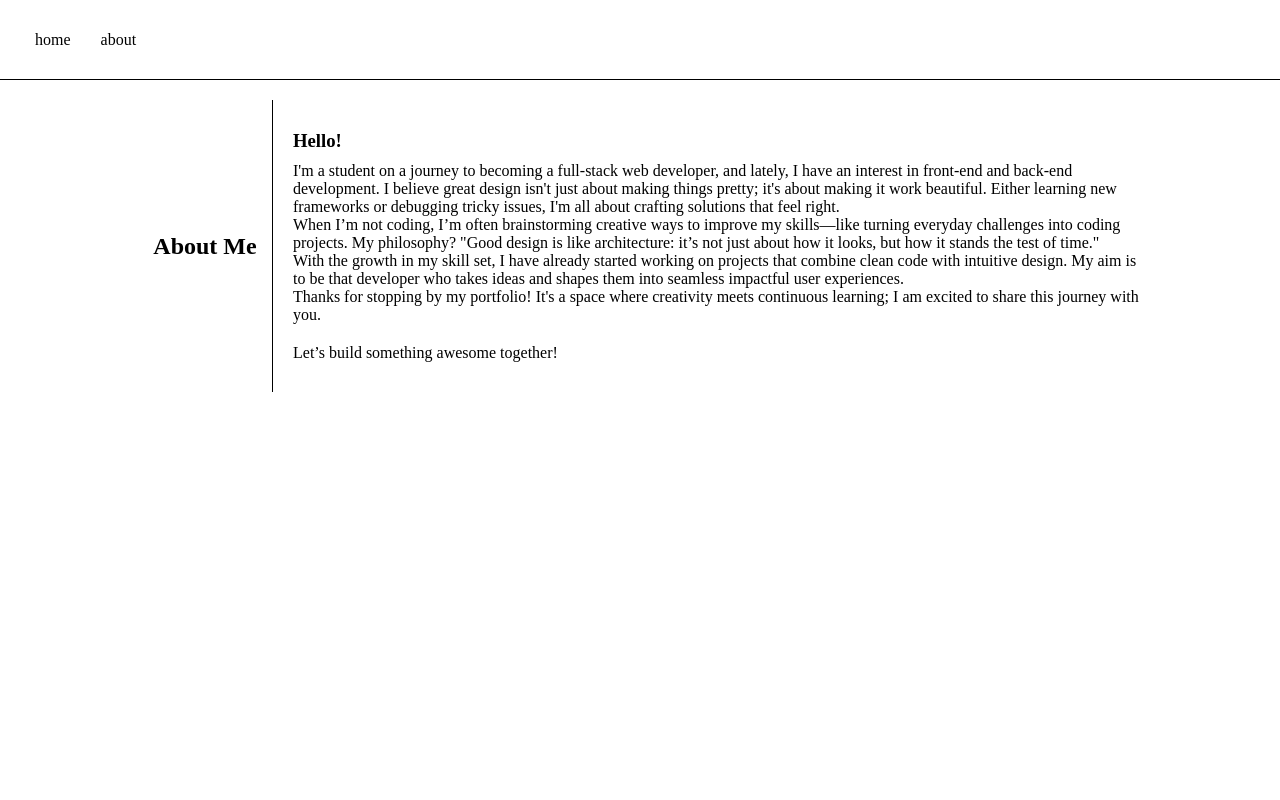
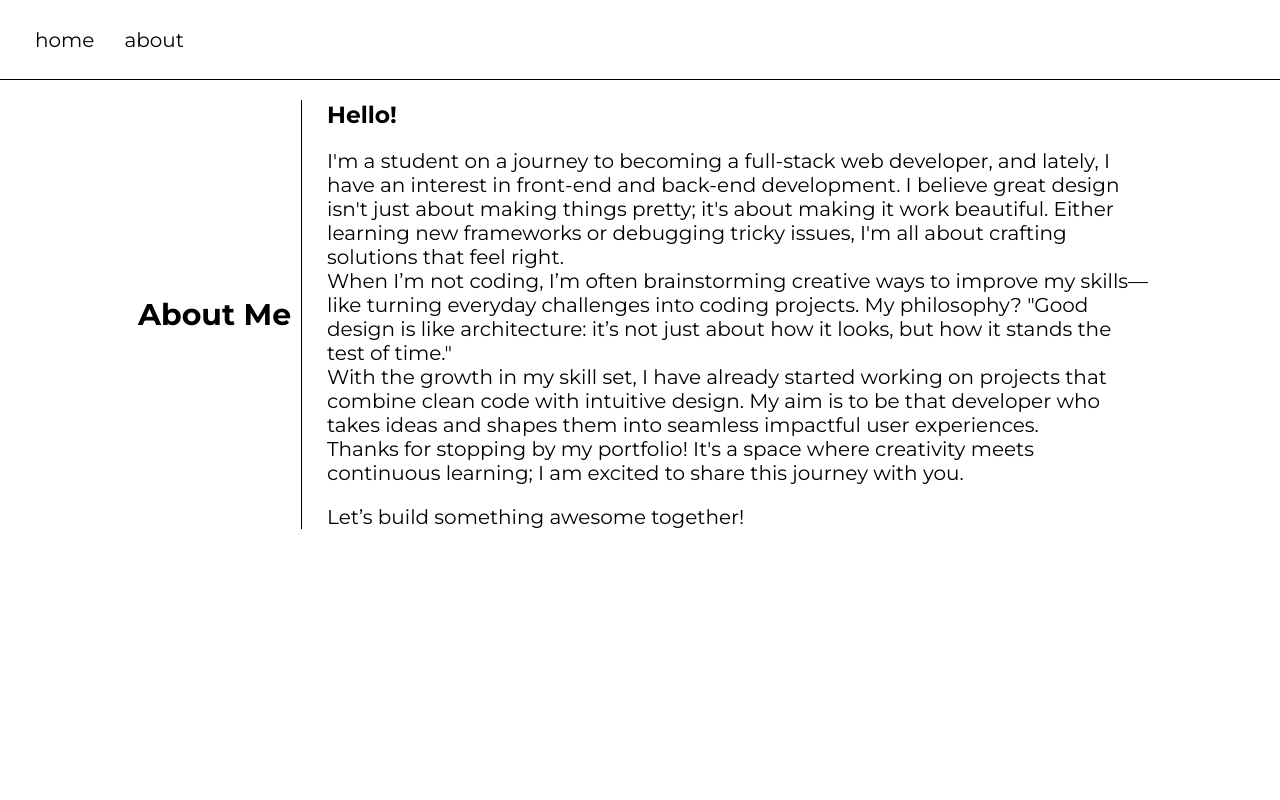
Before and after one commit to seyyko/portfolio, a Flask app: page /aboutme in a window 1280 px wide. Run offline with Flask 3, Linux system fonts and the light colour scheme; parts of the project's set-up code (start-up, migrations or seed data) failed here and were passed over.

Commit message:
design and readability

```diff
--- /dev/null
+++ b/static/portfolio/css/aboutme.css
@@ -0,0 +1,39 @@
+#aboutme{
+    width: 100%;
+    display: flex; flex-direction: column;
+    align-items: center;
+}
+
+.aboutme{
+    width: 80%;
+
+    margin-top: 20px;
+
+    display: flex;
+    align-items: center;
+}
+
+.title{
+    flex: 1;
+
+    display: flex;
+    justify-content: center; align-items: center;
+
+    min-width: max-content;
+    padding-inline: 10px;
+}
+
+.text{
+    flex: 7;
+    border-left: 1px solid black;
+
+    & h3, p{
+        margin-left: 25px;
+    }
+    & h3 {
+        margin-bottom: 20px;
+    }
+    .end{
+        margin-top: 20px;
+    }
+}
--- a/static/portfolio/css/styles.css
+++ b/static/portfolio/css/styles.css
@@ -6,6 +6,8 @@
 
 body{
     height: 100vh;
+    font-size: clamp(10px, 3vw, 20px);
+    font-family: 'Montserrat';
 }
 
 a{
@@ -45,72 +47,42 @@ a{
     align-items: center;
 }
 
-.project{
-    width: 80%;
+.project-container{
+    width: 80%; height: max-content;
 
     margin-top: 20px;
-    padding: 30px 10px;
+    padding-block: 15px;
 
     display: flex;
     align-items: center;
-
-    position: relative;
 }
 
-.year-2024 p{
-
-    width: 50px; height: 100%;
-    position: absolute;
+.date{
+    flex:1;
 
     display: flex;
     align-items: center; justify-content: center;
 
-    border-right: 1px solid black;
+    padding-inline: 10px;
 }
 
-.p{
+.projects{
+    flex:7;
+
+    border-left: 1px solid black;
+}
+
+.project{
+    margin-left: 25px;
     margin-block: 5px;
-    margin-left: 70px;
-    &:hover{
+
+    display: flex;
+    justify-content: space-between;
+
+    & a:hover{
         text-decoration: underline;
     }
-}
-
-
-#aboutme{
-    width: 100%;
-    display: flex; flex-direction: column;
-    align-items: center;
-}
-
-.aboutme{
-    width: 80%;
-
-    margin-top: 20px;
-    padding: 30px 10px;
-
-    display: flex;
-    align-items: center;
-
-    position: relative;
-}
-
-.title{
-    position: absolute;
-    height: 100%; width: 135px;
-
-    display: flex;
-    justify-content: center; align-items: center;
-
-    border-right: 1px solid black;
-}
-
-.text{
-    margin-left: 155px;
-    & h3 {
-        margin-bottom: 10px;
-    }
-    .end{
-        margin-top: 20px;
+    .status{
+        font-size: clamp(5px, 2vw, 10px);
     }
 }
```
